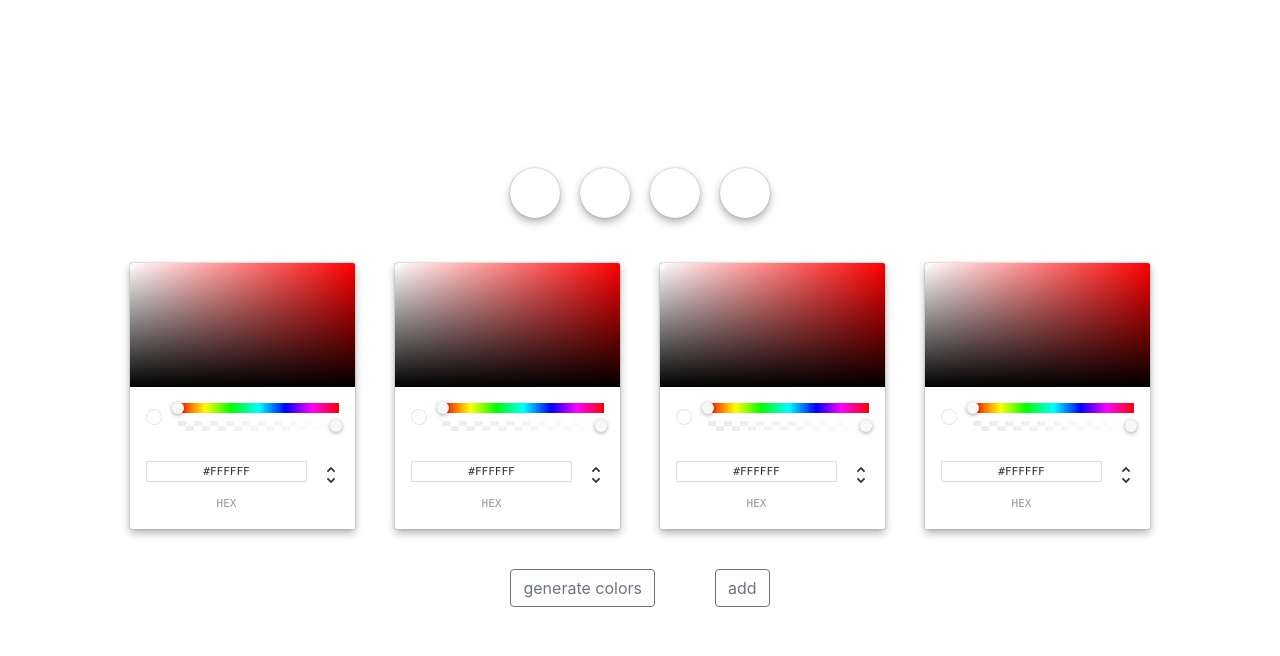
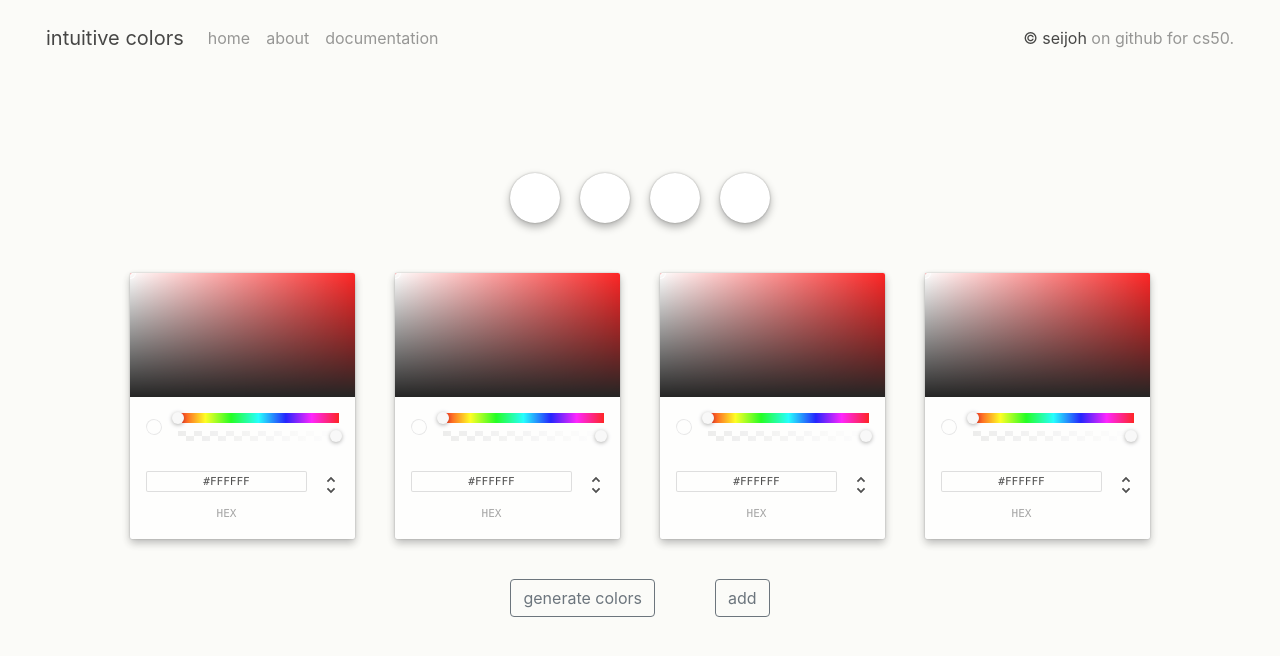
Before and after one commit to qiuriosity/intuitive-colors, a React (Create React App) app: page / in a window 1280 px wide. Shown: the top 656 px of the page. Built offline with nearby package versions, Linux system fonts and the light colour scheme.

Commit message:
added nav, update on appearance

```diff
--- a/src/App.css
+++ b/src/App.css
@@ -1,8 +1,9 @@
 .App {
   text-align: center;
+  background-color: #fbfbf8;
 }
 
-.App-logo {
+/* .App-logo {
   height: 40vmin;
   pointer-events: none;
 }
@@ -11,10 +12,9 @@
   .App-logo {
     animation: App-logo-spin infinite 20s linear;
   }
-}
+} */
 
-.App-header {
-  background-color: #ffffff;
+.App-body {
   min-height: 100vh;
   display: flex;
   flex-direction: column;
@@ -24,7 +24,20 @@
   color: white;
 }
 
-.App-link {
+.Navbar {
+    margin: 10px 30px;;
+}
+
+.Navbar > * {
+    opacity: 80%;
+    transition: opacity 0.5s;
+}
+
+.Navbar > *:hover {
+    opacity: 100%;
+}
+
+/* .App-link {
   color: #61dafb;
 }
 
@@ -35,6 +48,12 @@
   to {
     transform: rotate(360deg);
   }
+} */
+
+h2 {
+    color: #495057;
+    font-style: italic;
+    padding-bottom: 10px;
 }
 
 .colorStation {
@@ -42,10 +61,17 @@
     width: 100vw;
     justify-content: center;
     flex-wrap: wrap;
+    padding-top: 20px;
 }
 
 .colorStation > * {
     margin: 10px 20px;
+    opacity: 85%;
+    transition: opacity 0.5s;
+}
+
+.colorStation > *:hover {
+    opacity: 100%;
 }
 
 .squareSwatch {
@@ -58,7 +84,48 @@
     height: 90px;
     justify-content: center;
     align-items: center;
-    padding-bottom: 30px;
+}
+
+.palette-enter-active {
+    opacity: 0%;
+    height: 0px;
+}
+
+.palette-enter-done {
+    opacity: 100%;
+    height: 90px;
+    transition: opacity 1s, height 0.75s;
+    transition-delay: 0.5s, 0s;
+}
+
+.prompt {
+    margin: auto;
+    padding-bottom: 10px;
+    width: 300px;
+}
+
+/* .prompt-exit-active {
+    opacity: 100%;
+}
+
+.prompt-exit-done {
+    opacity: 0%;
+    transition: opacity 1s;
+} */
+
+button {
+    border: none;
+    background-color: transparent;
+}
+
+.icon {
+    width: 30px;
+    opacity: 50%;
+    transition: opacity 0.5s;
+}
+
+.icon:hover {
+    opacity: 100%;
 }
 
 .button {
@@ -71,12 +138,11 @@
     margin: 10px 10px;
     width: 50px;
     height: 50px;
-    transition: width 0.5s, height 0.5s;
+    transition: transform 0.5s;
 }
 
 .circleSwatch:hover {
-    width: 75px;
-    height: 75px;
+    transform: scale(0.9);
 }
 
 .swatchCol {
@@ -89,7 +155,7 @@
 .swatchCollection {
     display: flex;
     justify-content: center;
-    width: 300px;
+    /* width: 300px; */
 }
 
 #paletteStation {
@@ -98,7 +164,36 @@
     align-items: center;
 }
 
-#lightingSlider {
+.sliderWidget {
+    display: flex;
+    align-items: center;
+    position: sticky;
+}
+
+p {
+    color: #767676;
+    font-size: 16px;
+    width: 250px;
+}
+
+.rightText {
+    text-align: right;
+}
+
+.leftText {
+    text-align: left;
+}
+
+.lightingSlider {
     transform: rotate(90deg);
-    order: 1;
 }
+
+.iconPanel {
+    display: flex;
+    flex-direction: column;
+    margin: 0px 45px;
+}
+
+.iconPanel .icon {
+    width: 20px;
+}
--- a/src/App.js
+++ b/src/App.js
@@ -2,6 +2,8 @@ import './App.css';
 import React from 'react';
 import ColorStation from './ColorStation';
 import FullPalette from './FullPalette';
+import Navbar from 'react-bootstrap/Navbar';
+import Nav from 'react-bootstrap/Nav';
 import {
     BrowserRouter as Router,
     Switch,
@@ -39,9 +41,20 @@ class App extends React.Component {
     render() {
         console.log(this.state.palette);
         return (
-            <Router>
-                <div className="App">
-                    <header className="App-header">
+            <div className="App">
+                <Navbar className="Navbar" bg="#fbfbf8" fixed="top">
+                    <Navbar.Brand href="/">intuitive colors</Navbar.Brand>
+                    <Nav className="mr-auto">
+                        <Nav.Link href="/">home</Nav.Link>
+                        <Nav.Link href="/about">about</Nav.Link>
+                        <Nav.Link href="https://github.com/seijoh">documentation</Nav.Link>
+                    </Nav>
+                    <Navbar.Text>
+                        <a href="https://github.com/seijoh">&#169; seijoh</a> on github for cs50.
+                    </Navbar.Text>
+                </Navbar>
+                <div className="App-body">
+                    <Router>
                         <Switch>
                             <Route path = "/palette">
                                 <FullPalette setPalette = {this.setPalette} base = {this.state.palette}/>
@@ -50,9 +63,9 @@ class App extends React.Component {
                                 <ColorStation setPalette = {this.setPalette}/>
                             </Route>
                         </Switch>
-                    </header>
+                    </Router>
                 </div>
-            </Router>
+            </div>
 
             // <div className="App">
             //     <header className="App-header">
```
